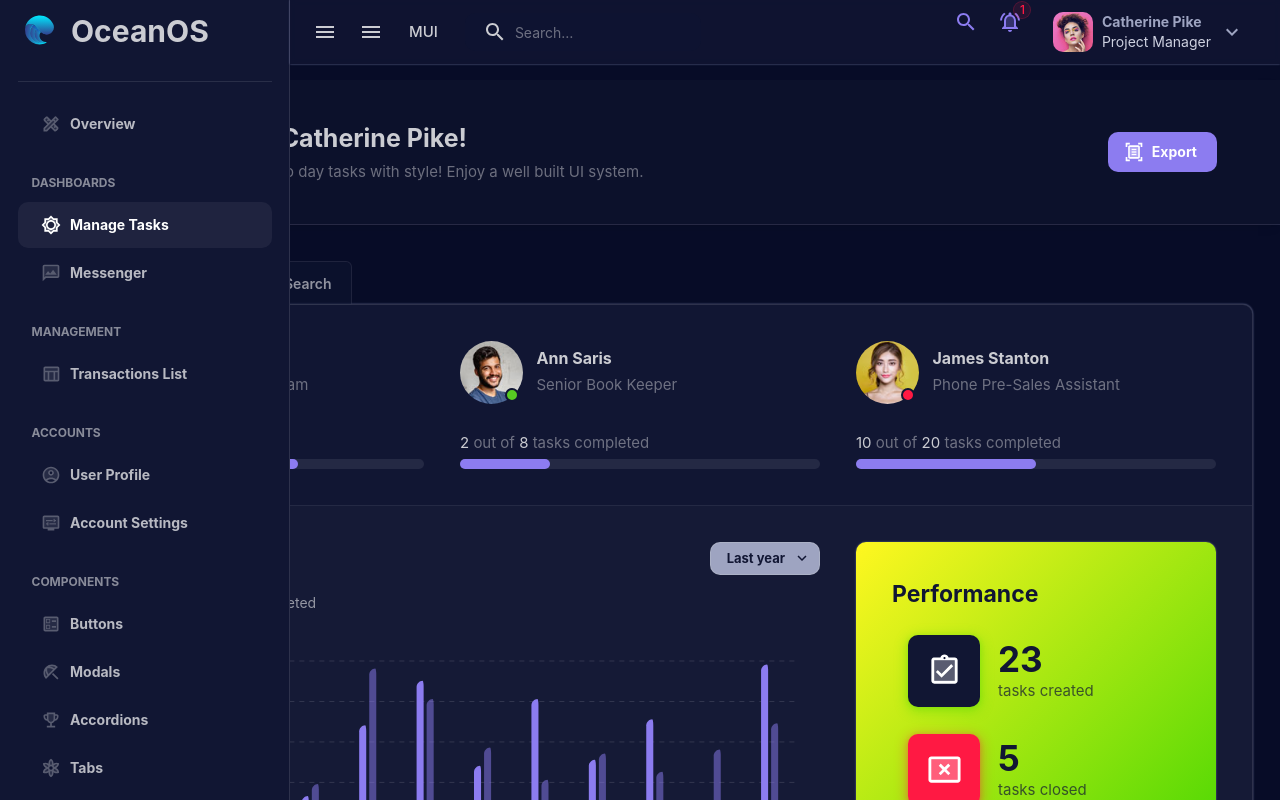
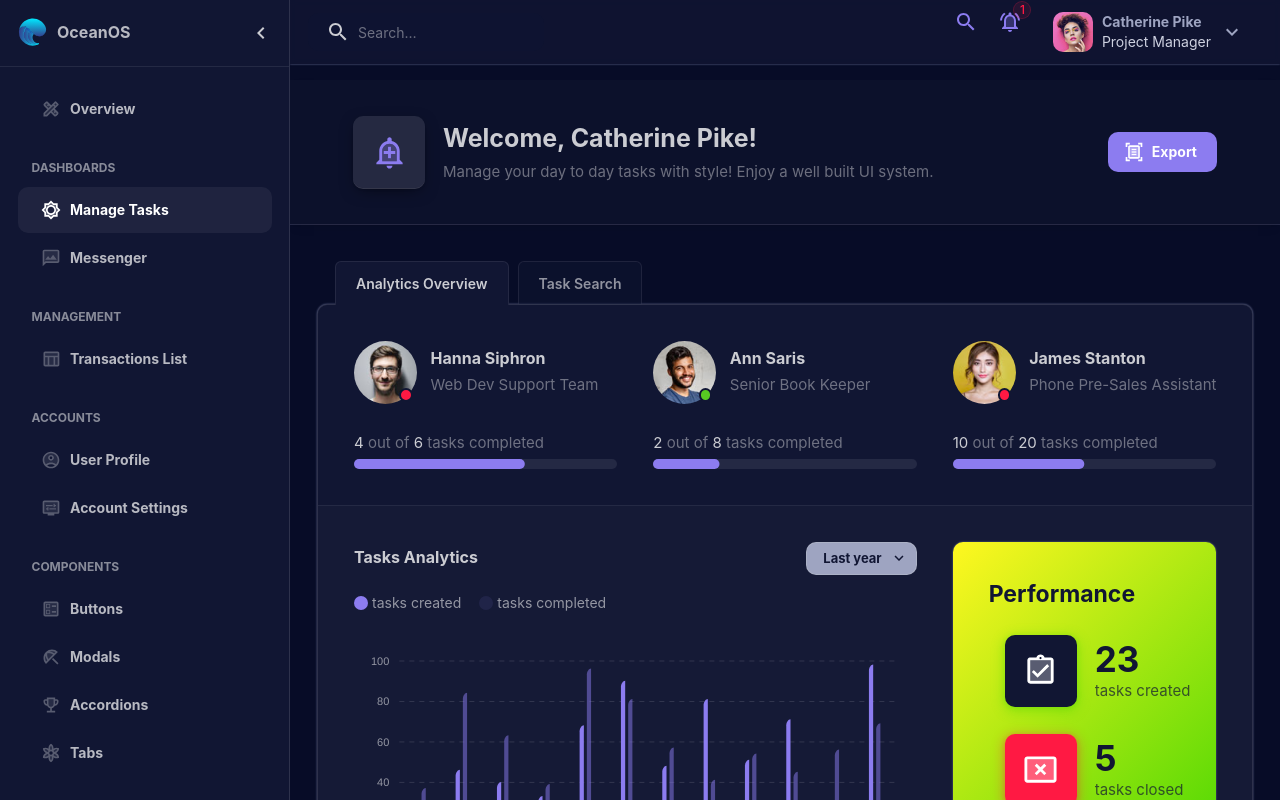
Before and after one commit to ocean-os-org/ocean-os, a React (Vite) app in the folder packages/oos-local-webui/: page /dashboards/tasks in a window 1280 px wide. Shown: the top 800 px of the page. Built offline with nearby package versions, Linux system fonts and the light colour scheme.

Commit message:
sidebar layout

```diff
--- a/packages/oos-local-webui/src/App.tsx
+++ b/packages/oos-local-webui/src/App.tsx
@@ -6,6 +6,7 @@ import { LocalizationProvider } from '@mui/x-date-pickers/LocalizationProvider';
 
 import ThemeProviderWrapper from './theme/ThemeProvider';
 import router from './router';
+import { SidebarProvider } from './contexts/SidebarContext';
 
 function App() {
   const content = useRoutes(router);
@@ -14,7 +15,9 @@ function App() {
     <ThemeProviderWrapper>
       <LocalizationProvider dateAdapter={AdapterDateFns}>
         <CssBaseline />
-        {content}
+
+          {content}
+
       </LocalizationProvider>
     </ThemeProviderWrapper>
   );
--- a/packages/oos-local-webui/src/layouts/SidebarLayout/Header/index.tsx
+++ b/packages/oos-local-webui/src/layouts/SidebarLayout/Header/index.tsx
@@ -43,7 +43,7 @@ const Search = styled('div')(({ theme }) => ({
   marginLeft: 0,
   width: '100%',
   [theme.breakpoints.up('sm')]: {
-    marginLeft: theme.spacing(3),
+    marginLeft: theme.spacing(1),
     width: 'auto',
   },
 }));
@@ -82,7 +82,6 @@ const AppBar = styled(MuiAppBar, {
   backgroundColor: alpha(theme.header.background?.toString() || '', 0.85),
   backdropFilter: 'blur(3px)',
   position: 'fixed',
-  zIndex: theme.zIndex.drawer + 1,
   transition: theme.transitions.create(['width', 'margin'], {
     easing: theme.transitions.easing.sharp,
     duration: theme.transitions.duration.leavingScreen,
@@ -99,7 +98,7 @@ const AppBar = styled(MuiAppBar, {
   }),
   ...(!open && {
     [theme.breakpoints.up('md')]: {
-      width: `calc(100% - ${theme.spacing(8)} - 2px)` ,
+      width: `calc(100% - ${theme.spacing(7)} - 2px)` ,
     },
     transition: theme.transitions.create(['width', 'margin'], {
       easing: theme.transitions.easing.sharp,
@@ -212,35 +211,20 @@ export function Header() {
   return (
     <Box sx={{ display: 'flex' }}>
       <AppBar open={sidebarOpen}>
-        <Toolbar>
+        <Toolbar
+          sx={{
+            ml: 0,
+            paddingLeft: { xs: theme.spacing(1) }
+          }}
+        >
           <IconButton
-            size="large"
-            edge="start"
-            color="inherit"
-            aria-label="open drawer"
+            aria-label="open sidebar"
+            sx={{  display: { sm: 'flex', md: 'none'}  }}
             onClick={openMobileSidebar}
-            sx={{ mr: 2 }}
           >
-            <MenuIcon />
-          </IconButton>
-          <IconButton
-            size="large"
-            edge="start"
-            color="inherit"
-            aria-label="open drawer"
-            onClick={toggleSidebar}
-            sx={{ mr: 2 }}
-          >
-            <MenuIcon />
-          </IconButton>
-          <Typography
-            variant="h6"
-            noWrap
-            component="div"
-            sx={{ display: { xs: 'none', sm: 'block' } }}
-          >
-            MUI
-          </Typography>
+            <img width="32" src="/assets/images/logo/ocean-os.svg"></img>
+        </IconButton>
+
           <Search>
             <SearchIconWrapper>
               <SearchIcon />
--- /dev/null
+++ b/packages/oos-local-webui/src/layouts/SidebarLayout/PageContent/index.tsx
@@ -0,0 +1,29 @@
+import { useContext } from 'react';
+import { Box, useTheme } from '@mui/material';
+import { Outlet } from 'react-router';
+import { SidebarContext } from '../../../contexts/SidebarContext';
+
+function PageContent() {
+  const { sidebarOpen } = useContext(SidebarContext);
+  const theme = useTheme();
+
+  return (
+    <Box
+      component="main"
+      sx={{
+        flexGrow: 1,
+        pt: `${theme.header.height}`,
+        ...( sidebarOpen && {ml: { md: theme.sidebar.width }}),
+        ...( !sidebarOpen && {ml: { md: theme.spacing(7) }}),
+      }}
+    >
+    <Outlet />
+  </Box>
+);
+}
+
+export default PageContent;
+
+/*
+
+*/
--- a/packages/oos-local-webui/src/layouts/SidebarLayout/Sidebar/index.tsx
+++ b/packages/oos-local-webui/src/layouts/SidebarLayout/Sidebar/index.tsx
@@ -14,11 +14,16 @@ import {
   darken,
   Tooltip,
   Theme,
-  CSSObject
+  CSSObject,
+  IconButton,
+  Typography
 } from '@mui/material';
 
 import SidebarMenu from './SidebarMenu';
 import Logo from '../../../components/Logo';
+import ChevronRightIcon from '@mui/icons-material/ChevronRight';
+
+import ChevronLeftIcon from '@mui/icons-material/ChevronLeft';
 
 const openedMixin = (theme: Theme): CSSObject => ({
   width: theme.sidebar.width,
@@ -37,7 +42,7 @@ const closedMixin = (theme: Theme): CSSObject => ({
   overflowX: 'hidden',
   width: `calc(${theme.spacing(7)} + 1px)`,
   [theme.breakpoints.up('sm')]: {
-    width: `calc(${theme.spacing(8)} + 1px)`,
+    width: `calc(${theme.spacing(7)} + 1px)`,
   },
 });
 
@@ -83,28 +88,45 @@ const SidebarWrapper = styled(Box)(
  */
 
 function Sidebar() {
-  const { sidebarOpen, sidebarMobileOpen, closeMobileSidebar } = useContext(SidebarContext);
+  const { sidebarOpen, sidebarMobileOpen, closeMobileSidebar, toggleSidebar } = useContext(SidebarContext);
   const theme = useTheme();
+
 
   const side = (
     <SidebarWrapper>
       <Box
         sx={{
-          mt: theme.spacing(1),
-          mx: theme.spacing(2),
+          p: theme.spacing(1),
           display: 'flex',
           flexDirection: 'row'
         }}
       >
-        <Logo />
-      </Box>
-      <Divider
-        sx={{
-          mt: theme.spacing(3),
-          mx: theme.spacing(2),
-          background: theme.colors.alpha.trueWhite[10]
-        }}
-      />
+      <IconButton
+        aria-label="open sidebar"
+        sx={{ display: { xs: 'none ', sm: 'flex'}}}
+        onClick={toggleSidebar}
+      >
+        <img width="32" src="/assets/images/logo/ocean-os.svg"></img>
+      </IconButton>
+      <IconButton
+        aria-label="open sidebar"
+        sx={{ display: { xs: 'flex', sm: 'none'}}}
+      >
+        <img width="32" src="/assets/images/logo/ocean-os.svg"></img>
+      </IconButton>
+      <Typography
+            variant="h4"
+            component="div"
+            sx={{ ...((sidebarOpen || sidebarMobileOpen) ? {display: 'flex'} : {display: 'none'}), flexGrow: 1, justifyContent: 'start', alignItems: 'center' }}
+          >
+            OceanOS
+      </Typography>
+      <IconButton onClick={toggleSidebar} aria-label="close sidebar" sx={{ ...(!sidebarOpen ? {display: 'none'} : {display: { xs: 'none', md: 'flex'}} )}}>
+        <ChevronLeftIcon />
+      </IconButton>
+
+    </Box>
+    <Divider />
     <Box
       sx={{
         height: `calc(100% - ${theme.header.height})`,
--- a/packages/oos-local-webui/src/layouts/SidebarLayout/index.tsx
+++ b/packages/oos-local-webui/src/layouts/SidebarLayout/index.tsx
@@ -2,285 +2,21 @@ import { FC, PropsWithChildren, ReactNode, useContext, useState } from 'react';
 import { Box, alpha, lighten } from '@mui/material';
 import { Outlet } from 'react-router-dom';
 import { styled, useTheme, Theme, CSSObject } from '@mui/material/styles';
-import MuiAppBar, { AppBarProps as MuiAppBarProps } from '@mui/material/AppBar';
-
-import Divider from '@mui/material/Divider';
-import Drawer from '@mui/material/Drawer';
-import IconButton from '@mui/material/IconButton';
-import InboxIcon from '@mui/icons-material/MoveToInbox';
-import List from '@mui/material/List';
-import ListItem from '@mui/material/ListItem';
-import ListItemButton from '@mui/material/ListItemButton';
-import ListItemIcon from '@mui/material/ListItemIcon';
-import ListItemText from '@mui/material/ListItemText';
-import MailIcon from '@mui/icons-material/Mail';
-import MenuIcon from '@mui/icons-material/Menu';
-import Toolbar from '@mui/material/Toolbar';
-import Typography from '@mui/material/Typography';
 import { SidebarContext, SidebarProvider } from '../../contexts/SidebarContext';
 
 import Sidebar from './Sidebar';
 import Header from './Header';
 
-import ChevronRightIcon from '@mui/icons-material/ChevronRight';
 
-import ChevronLeftIcon from '@mui/icons-material/ChevronLeft';
+import PageContent from './PageContent';
 
 
 
-
-
-
-const drawerWidth = 240;
-
-
-const openedMixin = (theme: Theme): CSSObject => ({
-  width: drawerWidth,
-  transition: theme.transitions.create('width', {
-    easing: theme.transitions.easing.sharp,
-    duration: theme.transitions.duration.enteringScreen,
-  }),
-  overflowX: 'hidden',
-});
-
-const closedMixin = (theme: Theme): CSSObject => ({
-  transition: theme.transitions.create('width', {
-    easing: theme.transitions.easing.sharp,
-    duration: theme.transitions.duration.leavingScreen,
-  }),
-  overflowX: 'hidden',
-  width: `calc(${theme.spacing(7)} + 1px)`,
-  [theme.breakpoints.up('sm')]: {
-    width: `calc(${theme.spacing(8)} + 1px)`,
-  },
-});
-
-const DrawerHeader = styled('div')(({ theme }) => ({
-  display: 'flex',
-  alignItems: 'center',
-  justifyContent: 'flex-end',
-  padding: theme.spacing(0, 1),
-  // necessary for content to be below app bar
-  ...theme.mixins.toolbar,
-}));
-
-interface AppBarProps extends MuiAppBarProps {
-  open?: boolean;
-}
-
-const AppBar = styled(MuiAppBar, {
-  shouldForwardProp: (prop) => prop !== 'open',
-})<AppBarProps>(({ theme, open }) => ({
-  zIndex: theme.zIndex.drawer + 1,
-  transition: theme.transitions.create(['width', 'margin'], {
-    easing: theme.transitions.easing.sharp,
-    duration: theme.transitions.duration.leavingScreen,
-  }),
-  ...(open && {
-    marginLeft: drawerWidth,
-    width: `calc(100% - ${drawerWidth}px)`,
-    transition: theme.transitions.create(['width', 'margin'], {
-      easing: theme.transitions.easing.sharp,
-      duration: theme.transitions.duration.enteringScreen,
-    }),
-  }),
-}));
-
-const MiniDrawer = styled(Drawer, { shouldForwardProp: (prop) => prop !== 'open' })(
-  ({ theme, open }) => ({
-    width: drawerWidth,
-    flexShrink: 0,
-    whiteSpace: 'nowrap',
-    boxSizing: 'border-box',
-    ...(open && {
-      ...openedMixin(theme),
-      '& .MuiDrawer-paper': openedMixin(theme),
-    }),
-    ...(!open && {
-      ...closedMixin(theme),
-      '& .MuiDrawer-paper': closedMixin(theme),
-    }),
-  }),
-);
-
-interface Props {
-  /**
-   * Injected by the documentation to work in an iframe.
-   * You won't need it on your project.
-   */
-  window?: () => Window;
-}
-
-export function ResponsiveDrawer(props: Props) {
-  const { window } = props;
-  const theme = useTheme();
-  const [mobileOpen, setMobileOpen] = useState<boolean>(false);
-  const [open, setOpen] = useState<boolean>(false);
-
-  const handleDrawerToggle = () => {
-    console.log("toggle mobile")
-    //setMobileOpen(!mobileOpen);
-    setOpen(!open);
-  };
-
-  const handleDrawerOpen = () => {
-    setOpen(true);
-  };
-
-  const handleDrawerClose = () => {
-    setOpen(false);
-  };
-
-  const drawer = (
-    <>
-      <DrawerHeader>
-        <IconButton onClick={handleDrawerToggle}>
-          {theme.direction === 'rtl' ? <ChevronRightIcon /> : <ChevronLeftIcon />}
-        </IconButton>
-      </DrawerHeader>
-      <Divider sx={{ display: open ? 'block' : 'none' }}/>
-      <List>
-        {['Inbox', 'Starred', 'Send email', 'Drafts'].map((text, index) => (
-          <ListItem key={text} disablePadding>
-            <ListItemButton
-              sx={{
-                minHeight: 48,
-                justifyContent: open ? 'initial' : 'center',
-                px: 2.5,
-              }}
-            >
-              <ListItemIcon
-                  sx={{
-                    minWidth: 0,
-                    mr: open ? 3 : 'auto',
-                    justifyContent: 'center',
-                  }}
-              >
-                {index % 2 === 0 ? <InboxIcon /> : <MailIcon />}
-              </ListItemIcon>
-              <ListItemText primary={text}  sx={{ opacity: open ? 1 : 0 }} />
-            </ListItemButton>
-          </ListItem>
-        ))}
-      </List>
-      <Divider />
-      <List>
-        {['All mail', 'Trash', 'Spam'].map((text, index) => (
-          <ListItem key={text} disablePadding>
-            <ListItemButton
-              sx={{
-                minHeight: 48,
-                justifyContent: open ? 'initial' : 'center',
-                px: 2.5,
-              }}
-            >
-              <ListItemIcon
-                sx={{
-                  minWidth: 0,
-                  mr: open ? 3 : 'auto',
-                  justifyContent: 'center',
-                }}
-              >
-                {index % 2 === 0 ? <InboxIcon /> : <MailIcon />}
-              </ListItemIcon>
-              <ListItemText primary={text}  sx={{ opacity: open ? 1 : 0 }} />
-            </ListItemButton>
-          </ListItem>
-        ))}
-      </List>
-    </>
-  );
-
-  const container = window !== undefined ? () => window().document.body : undefined;
-
-/*
-
-app bar styles
-        sx={{
-          width: { sm: `calc(100% - ${drawerWidth}px)` },
-          ml: { sm: `${drawerWidth}px` },
-        }}
-permanent drawer styles
-          sx={{
-            display: { xs: 'none', sm: 'block' },
-            '& .MuiDrawer-paper': { boxSizing: 'border-box', width: drawerWidth },
-          }}
-
-*/
-
-  return (
-
-    <Box sx={{ display: 'flex' }}>
-      <AppBar
-        position="fixed"
-        open={open}
-      >
-        <Toolbar>
-          <IconButton
-            color="inherit"
-            aria-label="open drawer"
-            edge="start"
-            onClick={handleDrawerToggle}
-            sx={{
-              mr: 2,
-              ...(open && {display : 'none'} )
-            }}
-          >
-            <MenuIcon />
-          </IconButton>
-          <Typography variant="h6" noWrap component="div">
-            Responsive drawer
-          </Typography>
-        </Toolbar>
-      </AppBar>
-      <Box
-        component="nav"
-        aria-label="mailbox folders"
-      >
-        <Drawer
-          container={container}
-          variant="temporary"
-          open={open}
-          onClose={handleDrawerToggle}
-          ModalProps={{
-            keepMounted: true, // Better open performance on mobile.
-          }}
-          sx={{
-            display: { xs: 'block', sm: 'none' },
-            '& .MuiDrawer-paper': { boxSizing: 'border-box', width: drawerWidth },
-          }}
-        >
-          {drawer}
-        </Drawer>
-        <MiniDrawer
-          variant="permanent"
-          sx={{
-            display: { xs: 'none', sm: 'block' }
-          }}
-          open={open}
-        >
-          {drawer}
-        </MiniDrawer>
-      </Box>
-      <Box
-        component="main"
-        sx={{ flexGrow: 1, p: 3, width: { md: `calc(100% - ${drawerWidth}px)` } }}
-      >
-          <Outlet />
-        </Box>
-    </Box>
-  );
-}
-
-
-
-
-const SidebarLayout = ( {children}:PropsWithChildren<{}> ) => {
+const SidebarLayout = () => {
   const theme = useTheme();
   const { sidebarOpen } = useContext(SidebarContext);
 
   return (
-
     <SidebarProvider>
 
       <Box
@@ -312,17 +48,10 @@ const SidebarLayout = ( {children}:PropsWithChildren<{}> ) => {
       >
         <Header />
         <Sidebar />
-        <Box
-          sx={{
-            flexGrow: 1,
-            pt: `${theme.header.height}`,
-            ...( sidebarOpen && {ml: { md: theme.sidebar.width }}),
-          }}
-        >
-          <Outlet />
-        </Box>
+        <PageContent />
       </Box>
     </SidebarProvider>
+
   );
 };
 /*
```
